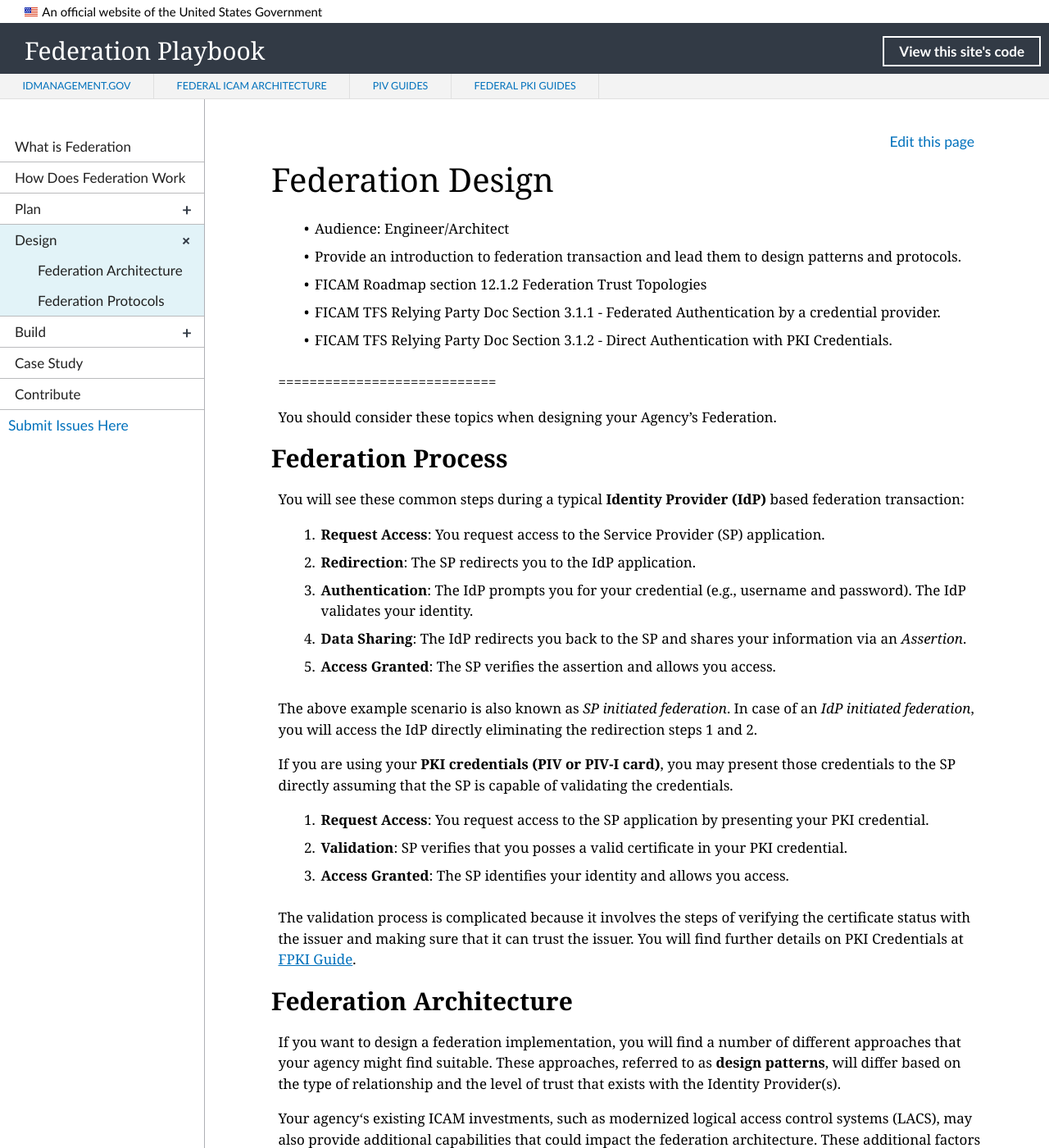
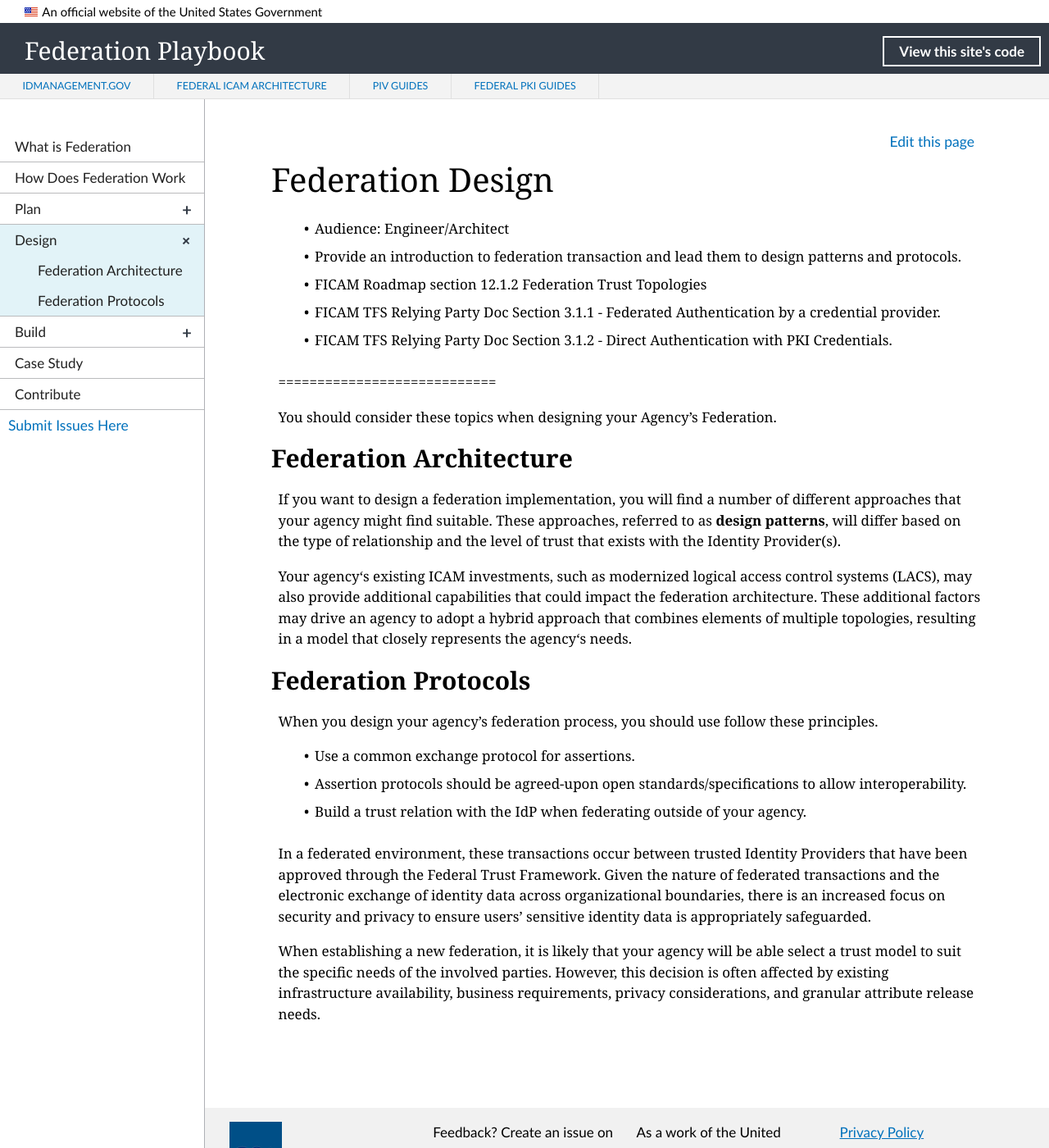
Before and after one commit to GSA/ficam-federation, a Jekyll site: the page built from _design/00_index.md, in a window 1280 px wide and 1400 px high. Shown: the whole window at 82% size. Built offline with Jekyll 4.4.1, drawn with Linux system fonts in a browser that asks for light colours; nearby versions of some CDN libraries; library files that are not in the unit come from our copies.

Commit message:
Removed process content

```diff
--- a/_design/00_index.md
+++ b/_design/00_index.md
@@ -16,26 +16,6 @@
 
 You should consider these topics when designing your Agency's Federation.
 
-## Federation Process
-
-You will see these common steps during a typical **Identity Provider (IdP)** based federation transaction:
-
-1. **Request Access**: You request access to the Service Provider (SP) application.
-2. **Redirection**: The SP redirects you to the IdP application.
-3. **Authentication**: The IdP prompts you for your credential (e.g., username and password). The IdP validates your identity.
-4. **Data Sharing**: The IdP redirects you back to the SP and shares your information via an _Assertion_.
-5. **Access Granted**: The SP verifies the assertion and allows you access.
-
-The above example scenario is also known as _SP initiated federation_. In case of an _IdP initiated federation_, you will access the IdP directly eliminating the redirection steps 1 and 2.
-
-If you are using your **PKI credentials (PIV or PIV-I card)**, you may present those credentials to the SP directly assuming that the SP is capable of validating the credentials.
-
-1. **Request Access**: You request access to the SP application by presenting your PKI credential.
-2. **Validation**: SP verifies that you posses a valid certificate in your PKI credential.
-3. **Access Granted**: The SP identifies your identity and allows you access.
-
-The validation process is complicated because it involves the steps of verifying the certificate status with the issuer and making sure that it can trust the issuer. You will find further details on PKI Credentials at [FPKI Guide](https://fpki.idmanagement.gov).
-
 ## Federation Architecture
 
 If you want to design a federation implementation, you will find a number of different approaches that your agency might find suitable. These approaches, referred to as **design patterns**, will differ based on the type of relationship and the level of trust that exists with the Identity Provider(s).
```
